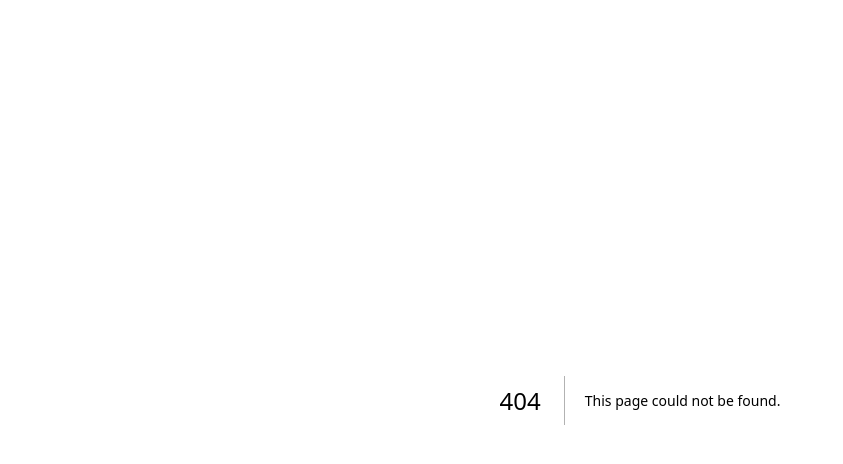
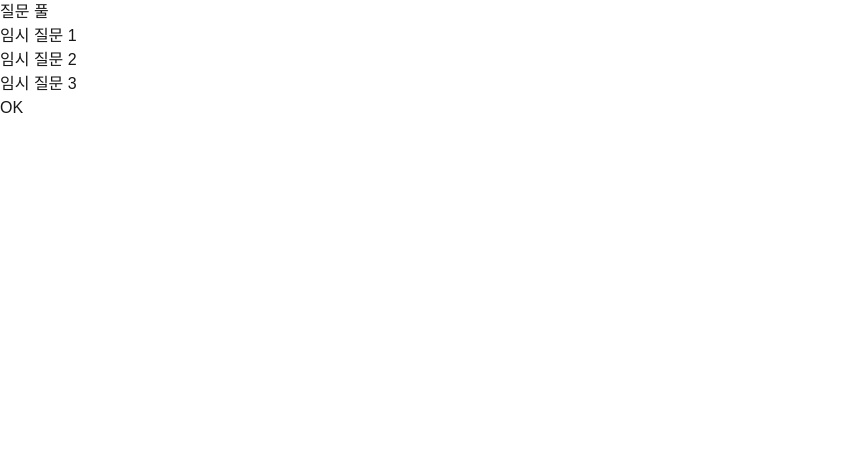
Before and after one commit to Darakbang-EC-Hackerton/binaryduofront, a Next.js app: page /form in a window 1280 px wide. Before the commit this address had no page. Shown: the top 464 px of the page, without its empty margins (0-843 px from the left). Built offline with nearby package versions, Linux system fonts and the light colour scheme; no server answers.

Commit message:
폼 페이지 작성 #1

```diff
--- /dev/null
+++ b/src/app/form/page.js
@@ -0,0 +1,98 @@
+'use client';
+import { useEffect, useState } from 'react';
+import { useRouter } from 'next/navigation';
+import Cookies from 'js-cookie';
+// 질문 풀 컴포넌트 (기본적인 Next.js 폼 페이지 + 클라이언트 사이드 데이터 패칭)
+
+function QuestionPoolPage() {
+    const [questions, setQuestions] = useState([]);
+    const [loading, setLoading] = useState(true);
+    const [answers, setAnswers] = useState({});
+    const router = useRouter();
+
+    useEffect(() => {
+      // 쿠키 체크 후 사용자 ID가 있으면 대결 페이지로 리다이렉트
+      const userId = Cookies.get('userId');
+      if (userId) {
+        router.push('/battle');
+        return;
+      }
+
+      // 질문 데이터를 외부 서버에서 가져오기 위한 fetch 요청
+      const fetchQuestions = async () => {
+        try {
+          const response = await fetch('https://example.com/api/questions');
+          if (!response.ok) {
+            throw new Error('Network response was not ok');
+          }
+          const data = await response.json();
+          setQuestions(data.questions);
+        } catch (error) {
+          console.error('Failed to fetch questions:', error);
+          // 데이터가 없을 경우 임시 질문 설정
+          setQuestions(['임시 질문 1', '임시 질문 2', '임시 질문 3']);
+        } finally {
+          setLoading(false);
+        }
+      };
+
+      fetchQuestions();
+    }, []);
+
+    // 입력 값 변경 시 상태 업데이트
+    const handleInputChange = (e, index) => {
+      setAnswers({
+        ...answers,
+        [index]: e.target.value,
+      });
+    };
+
+    // OK 버튼 클릭 시 대결 페이지로 이동하고 입력 데이터 전송
+    const handleOkClick = async () => {
+      try {
+        const response = await fetch('https://example.com/api/submit', {
+          method: 'POST',
+          headers: {
+            'Content-Type': 'application/json',
+          },
+          body: JSON.stringify(answers),
+        });
+        if (!response.ok) {
+          throw new Error('Failed to submit answers');
+        }
+        const result = await response.json();
+        // 대결 페이지로 이동하면서 응답 데이터를 쿼리 파라미터로 전달
+        router.push({
+          pathname: '/battle',
+          query: { result: JSON.stringify(result) },
+        });
+      } catch (error) {
+        console.error('Failed to submit answers:', error);
+      }
+    };
+
+    if (loading) {
+      return <div>Loading...</div>;
+    }
+
+    return (
+      <div>
+        <h1>질문 풀</h1>
+        <form>
+          {questions.map((question, index) => (
+            <div key={index}>
+              <label>{question}</label>
+              <input
+                type="text"
+                name={`question-${index}`}
+                onChange={(e) => handleInputChange(e, index)}
+              />
+            </div>
+          ))}
+          <button type="button" onClick={handleOkClick}>OK</button>
+        </form>
+      </div>
+    );
+  }
+
+  export default QuestionPoolPage;
```
